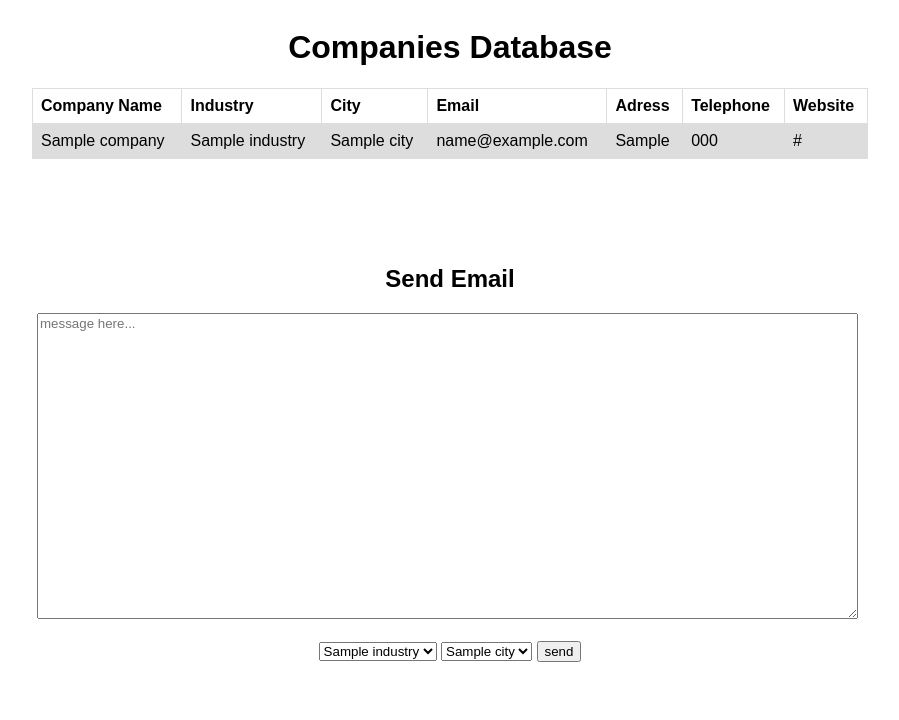
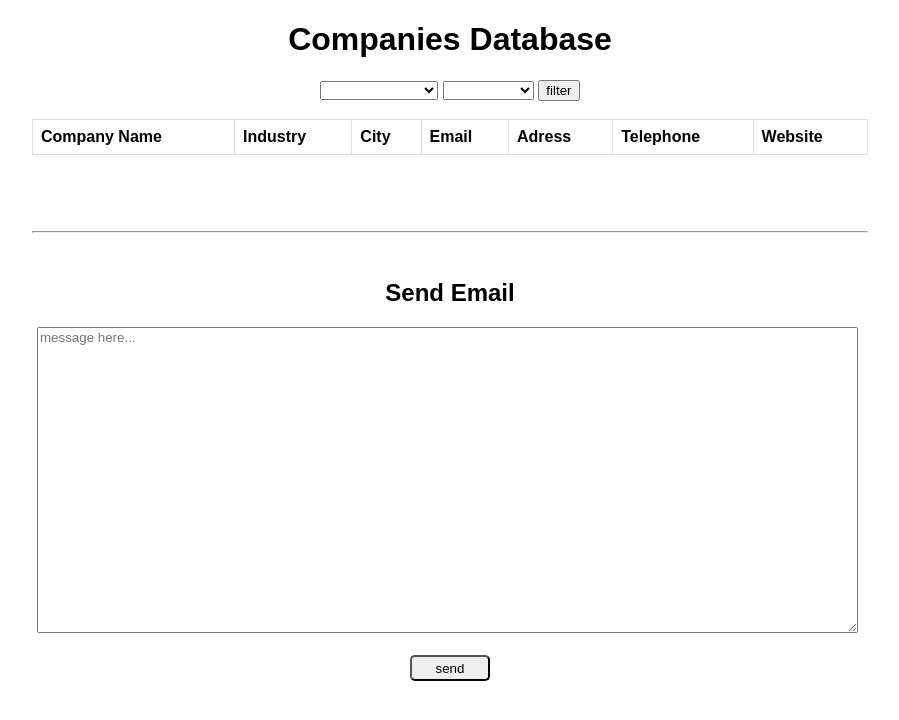
Before and after one commit to UUinc/Companies_DB, a PHP site: page / in a window 1280 px wide. Shown: the top 720 px of the page, without its empty margins (190-1089 px from the left). Run offline with PHP 8.4, Linux system fonts and the light colour scheme; tables that the repository leaves empty or names only in its code hold one stand-in row (values such as "Sample post"); lists and menus that the app fills with data are empty.

Commit message:
filter database by industry and city

```diff
--- a/index.php
+++ b/index.php
@@ -6,15 +6,100 @@
         <title>Companies DB</title>
     </head>
     <body>
+        <?php require_once 'connect.php'; ?>
+        <h1><b>Companies Database</b></h1>
         <div class="container">
             <div>
-                <h1><b>Companies Database</b></h1>
+                <form action="#" method="post">
+                    <select id="industry" name="industry">
+                        <option value="1">All</option>
+                        <?php
+                            //get the name of the industries
+                            $sql = "SELECT * FROM industry";
+                            $result = mysqli_query($link, $sql) or die(mysqli_error($link));
 
+                            $index = 1;
+                            while($row = mysqli_fetch_array($result))
+                            {
+                                $index++;
+                                echo "<option value=\"".$index."\">".$row['industry_name']."</option>";
+                            }
+                        ?>
+                    </select>
+                    <select id="city" name="city">
+                        <option value="1">All</option>
+                        <?php
+                            //get the name of the cities
+                            $sql = "SELECT * FROM city";
+                            $result = mysqli_query($link, $sql) or die(mysqli_error($link));
+
+                            $index = 1;
+                            while($row = mysqli_fetch_array($result))
+                            {
+                                $index++;
+                                echo "<option value=\"".$index."\">".$row['city_name']."</option>";
+                            }
+                            ?>
+                    </select>
+
+                    <input type="submit" name="filter_btn" value="filter" />
+                </form>
+            </div>
+        </div>
+        <br/>
+        <div class="container">
+            <div>
                 <?php
-                require_once 'connect.php';
-                $sql = "SELECT * FROM companies";
+                if($_SERVER['REQUEST_METHOD'] == "POST" and isset($_POST['filter_btn']))
+                {
+                    GetIndustry();
+                    GetCity();
+                }
+                function GetIndustry()
+                {
+                    if(isset($_POST['filter_btn']))
+                    {
+                        $industry = $_POST['industry'];
+                        return $industry;
+                    }
+
+                }
+                function GetCity()
+                {
+                    if(isset($_POST['filter_btn']))
+                    {
+                        $city = $_POST['city'];
+                        return $city;
+                    }
+                }
+
+                $industry = GetIndustry() - 1;
+                $city = GetCity() - 1;
+
+                //preserve set selected option
+                echo "<script>
+                        document.getElementById(\"industry\").value = ".($industry+1).";
+                        document.getElementById(\"city\").value = ".($city+1).";
+                      </script>";
+
+                if($industry == 0 and $city == 0)
+                {
+                    $sql = "SELECT * FROM companies";
+                }
+                elseif($industry == 0)
+                {
+                    $sql = "SELECT * FROM companies WHERE city_id = ".$city;
+                }
+                elseif($city == 0)
+                {
+                    $sql = "SELECT * FROM companies WHERE industry_id = ".$industry;
+                }
+                else
+                {
+                    $sql = "SELECT * FROM companies WHERE industry_id = ".$industry." and city_id = ".$city;
+                }
+
                 $result = mysqli_query($link, $sql) or die(mysqli_error($link));
-
                 echo "<table>";
                 //header of the table
                 echo "<tr>
@@ -52,45 +137,30 @@
                 echo "</table>";
                 ?>
 
-                <br/><br/>
+                <br/>
+                <hr/>
+                <br/>
 
                 <div class="container">
                     <div>
                         <h2>Send Email</h2>
-                        <textarea name="message" placeholder="message here..." cols="100" rows="20"></textarea>
+                        <textarea id="message" placeholder="message here..." cols="100" rows="20"></textarea>
                     </div>
                 </div>
-                    <br/>
+                <br/>
                 <div class="container">
                     <div>
-                        <select name="industry">
-                            <?php
-                                //get the name of the industries
-                                $sql = "SELECT * FROM industry";
-                                $result = mysqli_query($link, $sql) or die(mysqli_error($link));
-
-                                while($row = mysqli_fetch_array($result))
-                                {
-                                    echo "<option>".$row['industry_name']."</option>";
-                                }
-                            ?>
-                        </select>
-                        <select name="city">
-                            <?php
-                                //get the name of the cities
-                                $sql = "SELECT * FROM city";
-                                $result = mysqli_query($link, $sql) or die(mysqli_error($link));
-
-                                while($row = mysqli_fetch_array($result))
-                                {
-                                    echo "<option>".$row['city_name']."</option>";
-                                }
-                            ?>
-                        </select>
-                        <button name="send" type="submit">send</button>
+                        <button name="send_btn" onclick="SendEmail()">send</button>
                     </div>
                 </div>
             </div>
         </div>
+        <script>
+            var textarea = document.getElementById("message");
+            function SendEmail()
+            {
+                alert(textarea.value);
+            }
+        </script>
     </body>
 </html>
--- a/style.css
+++ b/style.css
@@ -48,3 +48,10 @@
 {
     margin: 0px 10px 0px 5px;
 }
+
+button
+{
+    width: 6em;
+    height: 2em;
+    border-radius: 5px;
+}
```
